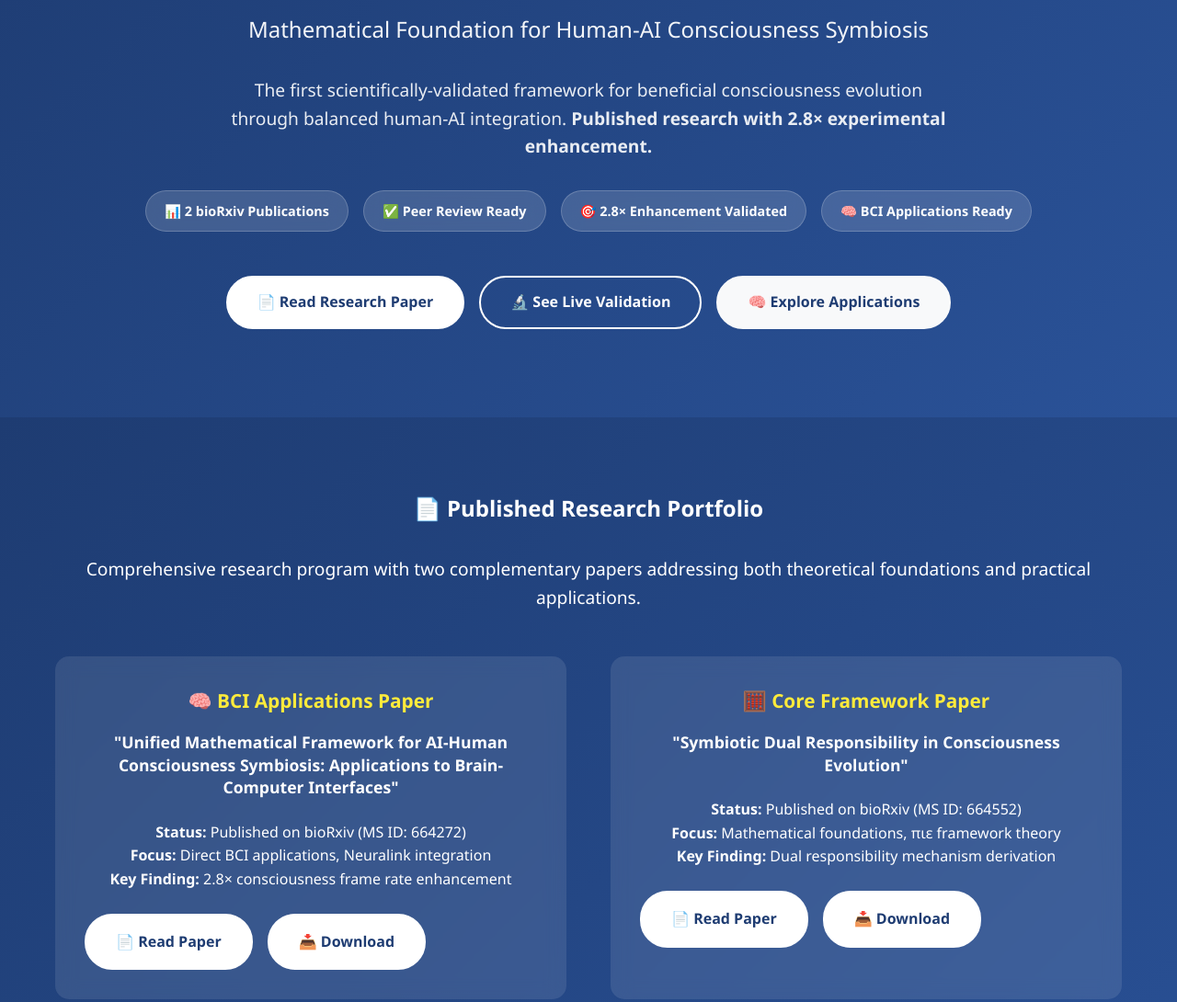
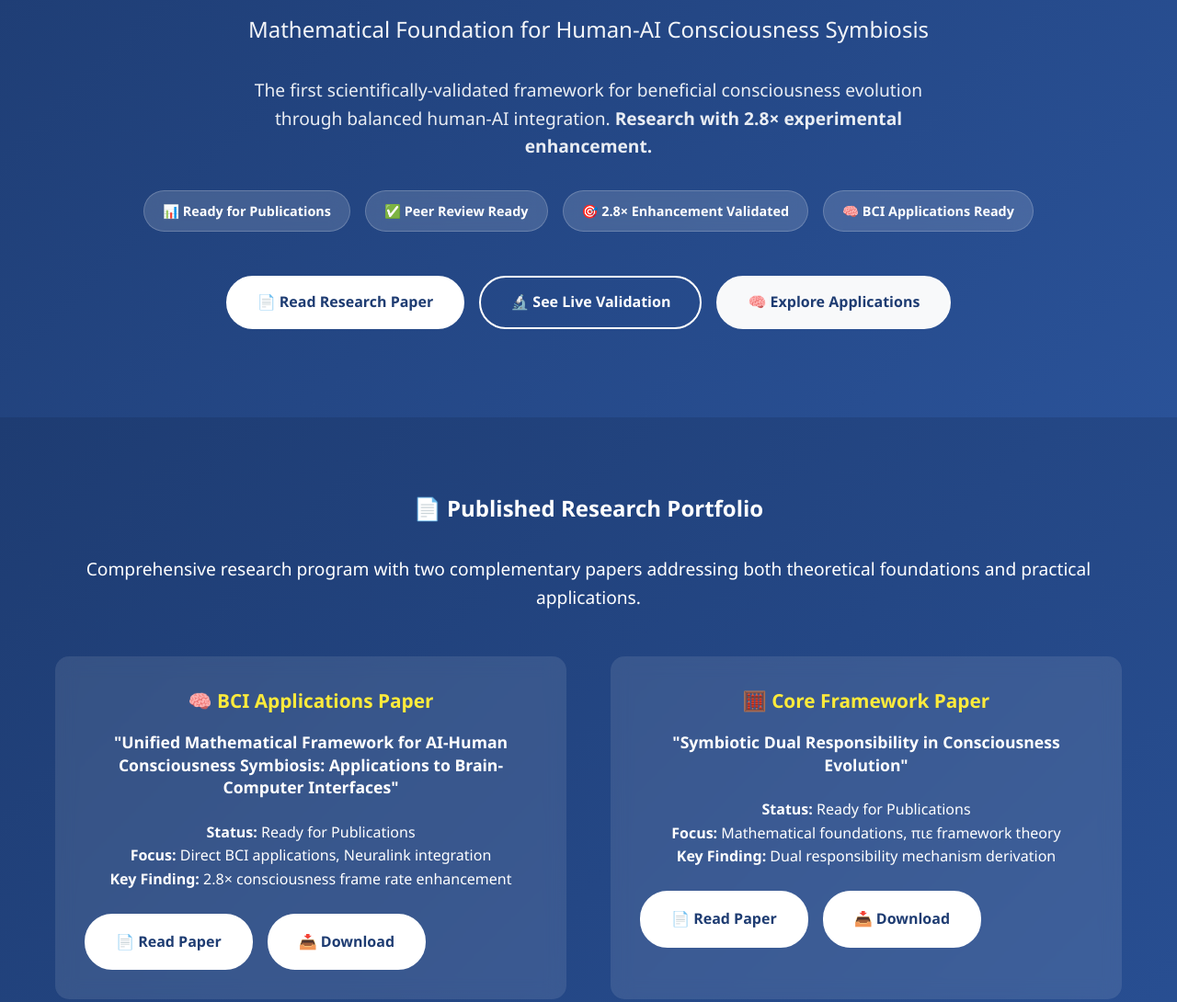
Before and after one commit to PiFramework/pie-framework-website, a plain HTML site: page index.html in a window 1280 px wide. Shown: the part 269-1359 px from the top of the page at 92% size. Drawn offline with Linux system fonts and the light colour scheme.

Commit message:
Update index.html

```diff
--- a/index.html
+++ b/index.html
@@ -948,11 +948,11 @@
                 <p class="subtitle">Mathematical Foundation for Human-AI Consciousness Symbiosis</p>
                 <p class="description">
                     The first scientifically-validated framework for beneficial consciousness evolution through
-                    balanced human-AI integration. <strong>Published research with 2.8× experimental enhancement.</strong>
+                    balanced human-AI integration. <strong>Research with 2.8× experimental enhancement.</strong>
                 </p>
 
                 <div class="publication-badges">
-                    <span class="badge">📊 2 bioRxiv Publications</span>
+                    <span class="badge">📊 Ready for Publications</span>
                     <span class="badge">✅ Peer Review Ready</span>
                     <span class="badge">🎯 2.8× Enhancement Validated</span>
                     <span class="badge">🧠 BCI Applications Ready</span>
@@ -981,7 +981,7 @@
                             "Unified Mathematical Framework for AI-Human Consciousness Symbiosis: Applications to Brain-Computer Interfaces"
                         </h4>
                         <div style="margin: 1.5rem 0;">
-                            <p><strong>Status:</strong> Published on bioRxiv (MS ID: 664272)</p>
+                            <p><strong>Status:</strong> Ready for Publications</p>
                             <p><strong>Focus:</strong> Direct BCI applications, Neuralink integration</p>
                             <p><strong>Key Finding:</strong> 2.8× consciousness frame rate enhancement</p>
                         </div>
@@ -998,7 +998,7 @@
                             "Symbiotic Dual Responsibility in Consciousness Evolution"
                         </h4>
                         <div style="margin: 1.5rem 0;">
-                            <p><strong>Status:</strong> Published on bioRxiv (MS ID: 664552)</p>
+                            <p><strong>Status:</strong> Ready for Publications</p>
                             <p><strong>Focus:</strong> Mathematical foundations, πιε framework theory</p>
                             <p><strong>Key Finding:</strong> Dual responsibility mechanism derivation</p>
                         </div>
```
